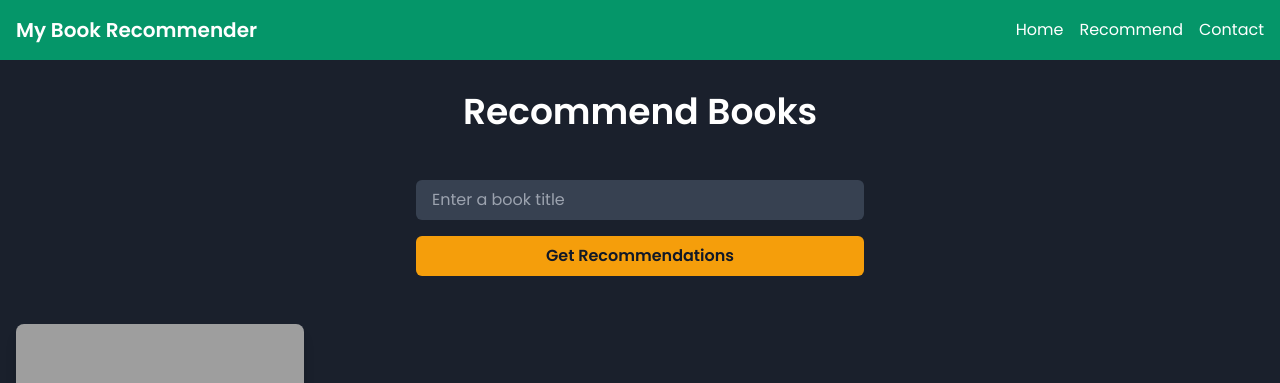
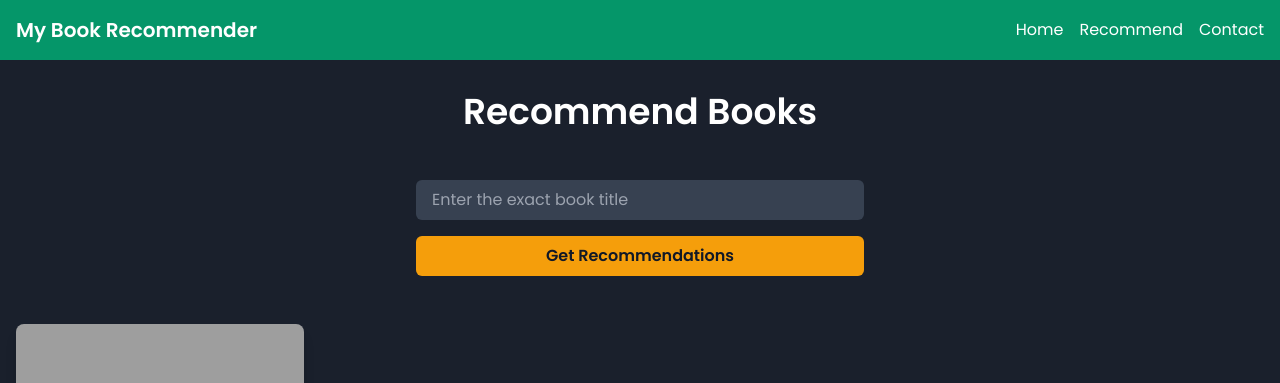
Before and after one commit to Morpheus004/Book-Recommendation, a Flask app: template templates/recommend.html in a window 1280 px wide. Shown: the top 383 px of the page. Run offline with Flask 3, Linux system fonts and the light colour scheme; the template is opened without the code that fills it: most values are stand-ins (such as "Sample title", 1, 10 or a date in 2020); parts of the project's set-up code (start-up, migrations or seed data) failed here and were passed over; grey boxes are pictures that could not be loaded.

Commit message:
Change placeholder value to show enter exact book title

```diff
--- a/templates/recommend.html
+++ b/templates/recommend.html
@@ -36,7 +36,7 @@
 
         <div class="max-w-md mx-auto mb-12">
             <form action="/recommend_books" method="post" class="space-y-4">
-                <input name="user_input" type="text" class="w-full px-4 py-2 rounded-md bg-gray-700 text-white focus:outline-none focus:ring-2 focus:ring-green-500" placeholder="Enter a book title">
+                <input name="user_input" type="text" class="w-full px-4 py-2 rounded-md bg-gray-700 text-white focus:outline-none focus:ring-2 focus:ring-green-500" placeholder="Enter the exact book title">
                 <button type="submit" class="w-full px-4 py-2 bg-yellow-500 text-gray-900 rounded-md hover:bg-yellow-400 transition duration-300 font-semibold">Get Recommendations</button>
             </form>
         </div>
```
